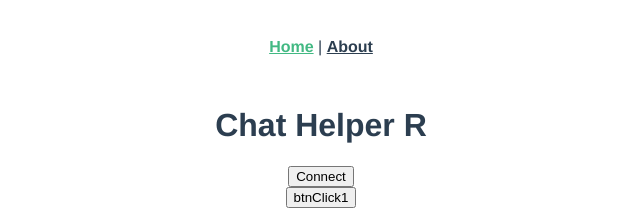
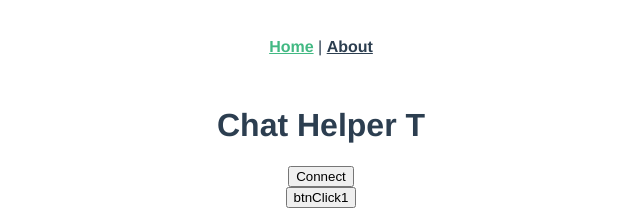
Before and after one commit to devforagirl/ChatHelperFE2, a Vue app: page /#/ in a window 1280 px wide. Shown: the top 209 px of the page, without its empty margins (319-959 px from the left). Built offline with nearby package versions, Linux system fonts and the light colour scheme.

Commit message:
update T
T

```diff
--- a/src/views/HomeView.vue
+++ b/src/views/HomeView.vue
@@ -1,6 +1,6 @@
 <template>
   <div>
-    <h1>Chat Helper R</h1>
+    <h1>Chat Helper T</h1>
     <div v-if="!socketConnected">
       <button @click="connectSocket">Connect</button>
     </div>
@@ -28,7 +28,7 @@ export default {
   },
   methods: {
     connectSocket() {
-      console.log('process.env.VUE_APP_BACKEND_URL R->', process.env.VUE_APP_BACKEND_URL)
+      console.log('process.env.VUE_APP_BACKEND_URL T->', process.env.VUE_APP_BACKEND_URL)
       this.socket = io(process.env.VUE_APP_BACKEND_URL)
       this.socket.on('connect', () => {
         console.log('Connected to server')
```
